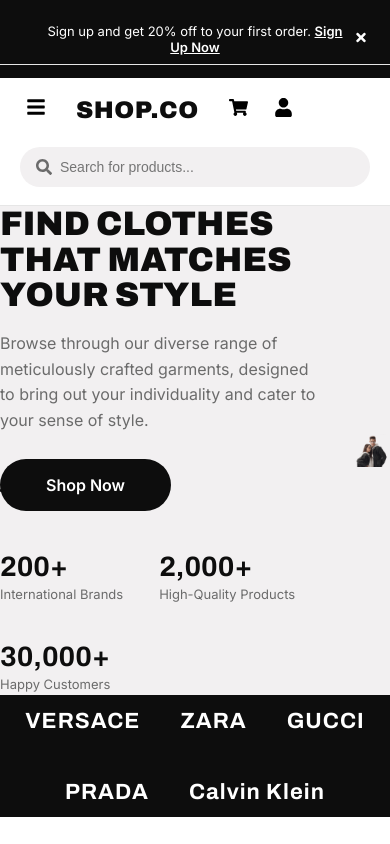
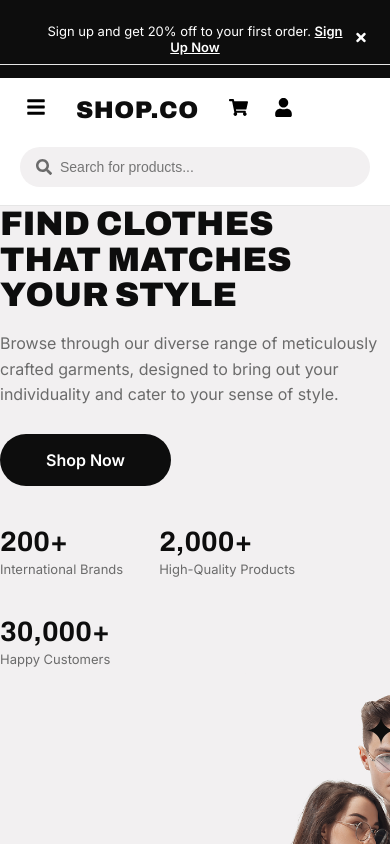
Before and after one commit to samadk34567l-stack/my-react-web, a React (Vite) app: page / in a window 390 px wide. Shown: the top 844 px of the page. Built offline with nearby package versions, Linux system fonts and the light colour scheme.

Commit message:
Update hero section styles in index.css
Refactor hero section styles for better layout and responsiveness.

```diff
--- a/src/index.css
+++ b/src/index.css
@@ -331,18 +331,26 @@
   padding: 0;
   margin: 0;
 }
-.hero-inner {
-  display: flex;
-  justify-content: space-between;
-  align-items: center;
-}
-
-.hero_image {
+hero-inner {
+  display: flex;
+  align-items: center;
+  gap: 20px;
+  max-width: var(--max-width);
+  margin: 0 auto;
+  padding: 50px 20px 0;
+  flex-wrap: wrap;
+}
+
+.hero-image {
+  flex: 1;
+  min-width: 320px;
+  position: relative;
+}
+.hero-image img {
   width: 100%;
-  height: 550px;
-  border-radius: var(--radius-md);
+  border-radius: 8px;
   object-fit: cover;
-  object-position: right center;
+  aspect-ratio: 1/0.95;
 }
 .hero-content {
   flex: 1;
```
